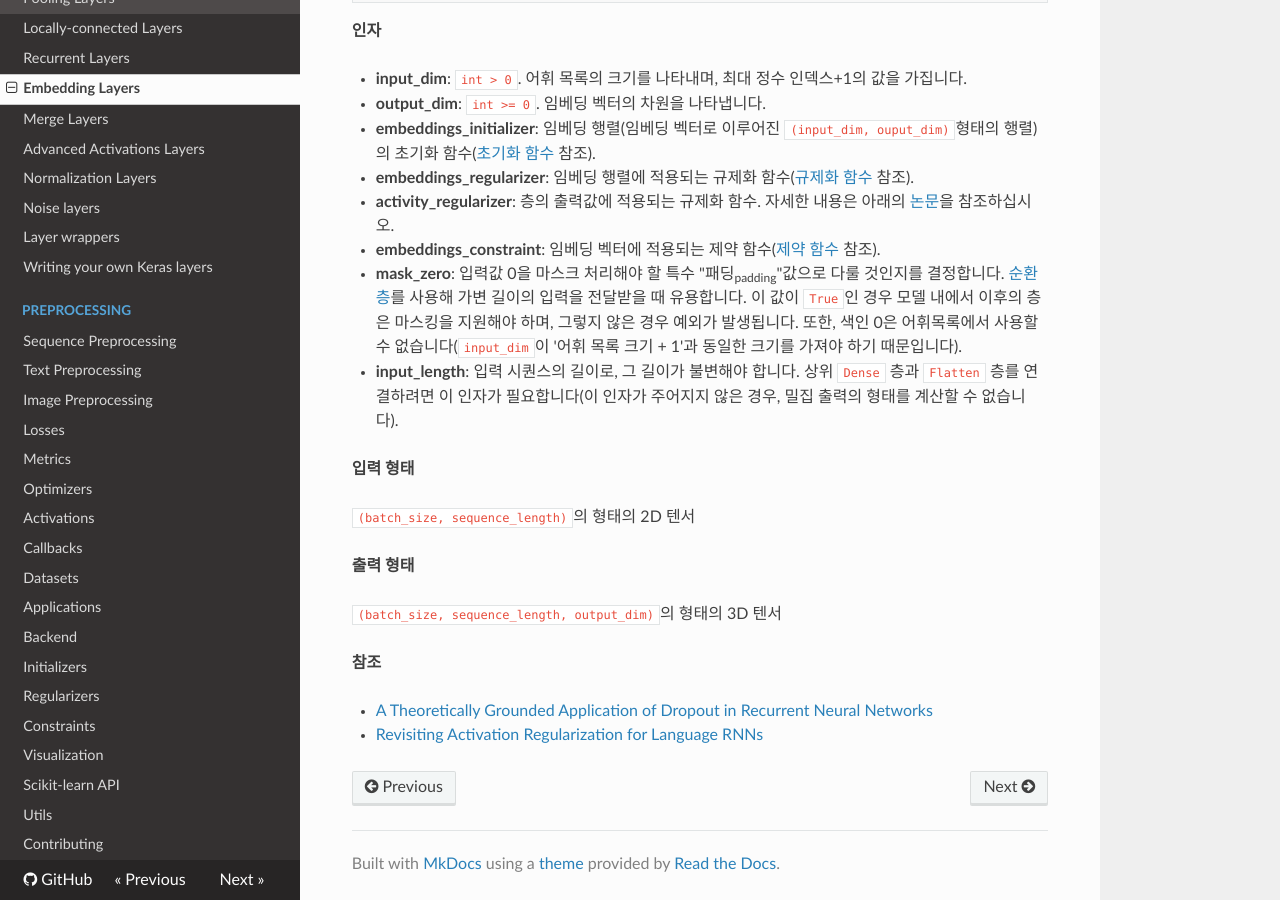
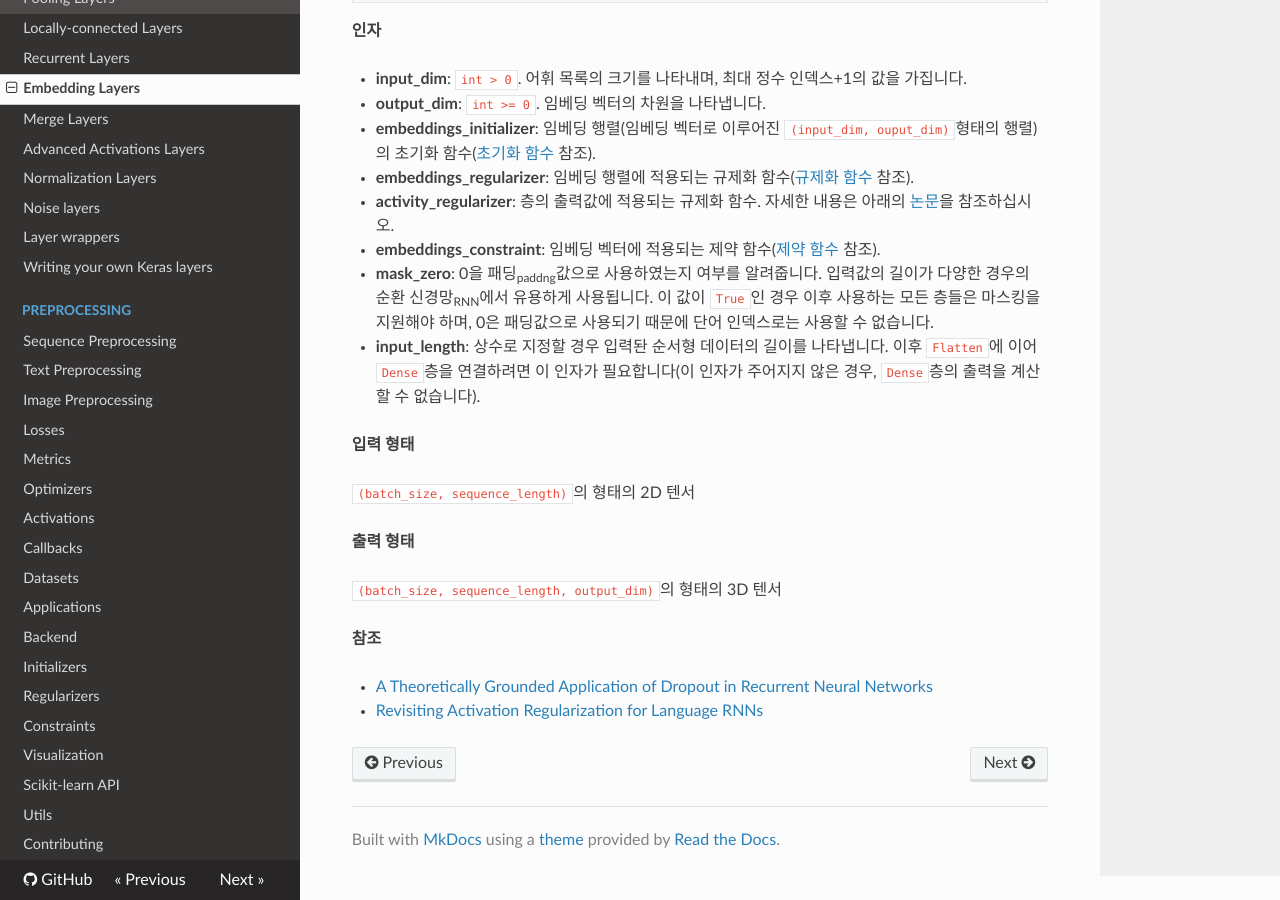
Before and after one commit to keras-team/keras-docs-ko, an MkDocs documentation site: the page built from sources/layers/embeddings.md, in a window 1280 px wide and 900 px high, scrolled down 552 px. Built offline with MkDocs 1.6.1, drawn with Linux system fonts in a browser that asks for light colours; nearby versions of some CDN libraries.

Commit message:
Update embeddings.md

````diff
--- a/sources/layers/embeddings.md
+++ b/sources/layers/embeddings.md
@@ -11,7 +11,6 @@ keras.layers.Embedding(input_dim, output_dim, embeddings_initializer='uniform',
 이 층<sub>layer</sub>은 모델의 첫 번째 층으로만 사용할 수 있습니다.
 
 __예시__
-
 
 ```python
 model = Sequential()
@@ -36,17 +35,12 @@ __인자__
 - __embeddings_regularizer__: 임베딩 행렬에 적용되는 규제화 함수([규제화 함수](../regularizers.md) 참조).
 - __activity_regularizer__: 층의 출력값에 적용되는 규제화 함수. 자세한 내용은 아래의 [논문](https://arxiv.org/abs/1708.01009)을 참조하십시오.
 - __embeddings_constraint__: 임베딩 벡터에 적용되는 제약 함수([제약 함수](../constraints.md) 참조).
-- __mask_zero__: 입력값 0을 마스크 처리해야 할 특수 "패딩<sub>padding</sub>"값으로
-    다룰 것인지를 결정합니다.
-    [순환 층](recurrent.md)를 사용해 가변
-    길이의 입력을 전달받을 때 유용합니다.
-    이 값이 `True`인 경우 모델 내에서 이후의 층은
-    마스킹을 지원해야 하며, 그렇지 않은 경우 예외가 발생됩니다.
-    또한, 색인 0은 어휘목록에서 사용할 수 없습니다(`input_dim`이 '어휘 목록 크기 + 1'과
-    동일한 크기를 가져야 하기 때문입니다).
-- __input_length__: 입력 시퀀스의 길이로, 그 길이가 불변해야 합니다.
-    상위 `Dense` 층과 `Flatten` 층를 연결하려면
-    이 인자가 필요합니다(이 인자가 주어지지 않은 경우, 밀집 출력의 형태를 계산할 수 없습니다).
+- __mask_zero__: 0을 패딩<sub>paddng</sub>값으로 사용하였는지 여부를 알려줍니다.
+입력값의 길이가 다양한 경우의 순환 신경망<sub>RNN</sub>에서 유용하게 사용됩니다.
+이 값이 `True`인 경우 이후 사용하는 모든 층들은 마스킹을 지원해야 하며, 0은 패딩값으로 사용되기 때문에
+단어 인덱스로는 사용할 수 없습니다.
+- __input_length__: 상수로 지정할 경우 입력돤 순서형 데이터의 길이를 나타냅니다.
+    이후 `Flatten`에 이어 `Dense`층을 연결하려면 이 인자가 필요합니다(이 인자가 주어지지 않은 경우, `Dense`층의 출력을 계산할 수 없습니다).
 
 __입력 형태__
 
````
